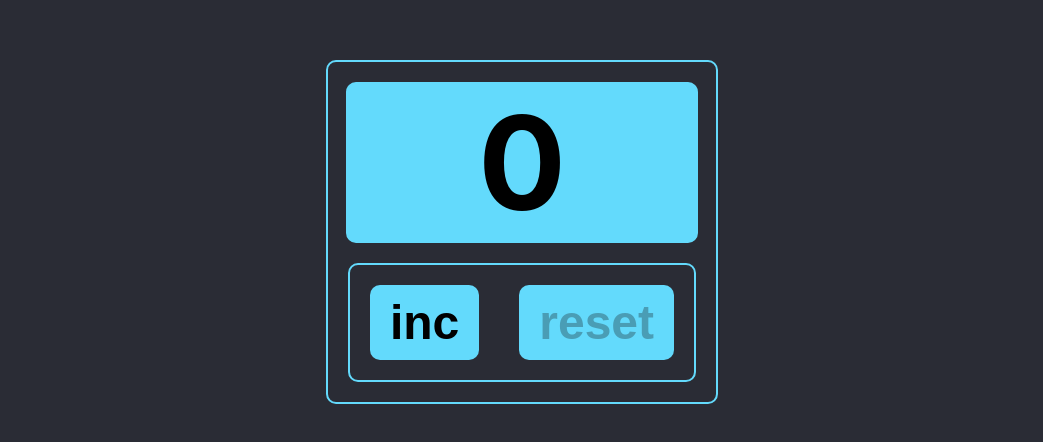
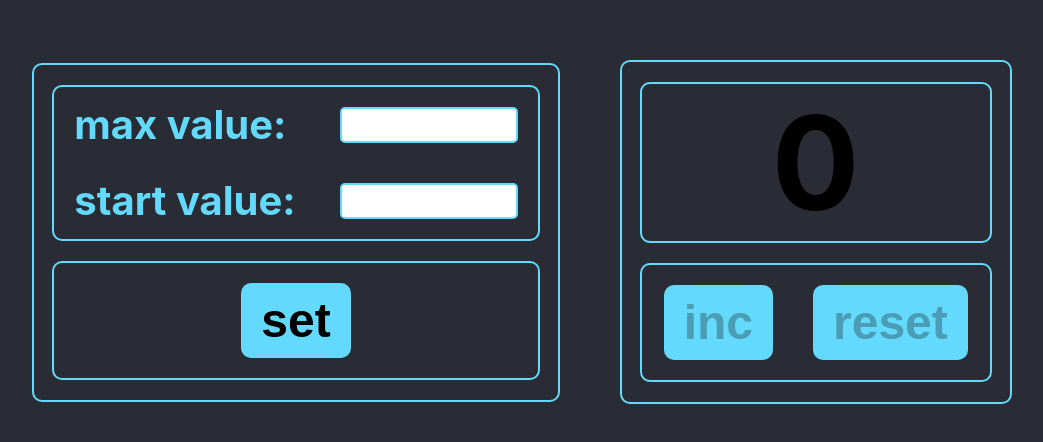
Before and after one commit to Feralwater/exam, a React (Create React App) app: page / in a window 1280 px wide. Shown: the part 168-610 px from the top of the page, without its empty margins (118-1161 px from the left). Built offline with nearby package versions, Linux system fonts and the light colour scheme.

Commit message:
Add main logic

```diff
--- a/src/App.module.css
+++ b/src/App.module.css
@@ -11,6 +11,8 @@
     border: 2px solid #63dafc;
     border-radius: 10px;
     margin: 20px 0 0 0;
+    width: 100%;
+    justify-content: center;
 }
 
 .counter_container {
@@ -20,6 +22,7 @@
     border: 2px solid #63dafc;
     border-radius: 10px;
     padding: 20px;
+    margin: 0 30px;
 }
 
 .counter {
@@ -33,7 +36,7 @@
 
 .display {
     width: 100%;
-    background-color: #63dafc;
+    /*background-color: #63dafc;*/
     border: 2px solid #63dafc;
     border-radius: 10px;
 }
--- a/src/App.tsx
+++ b/src/App.tsx
@@ -1,26 +1,62 @@
 import React, {useState} from 'react';
 import s from './App.module.css';
 import Button from "./button/Button";
+import SetValue from "./setValue/SetValue";
+
+let MAXIMUM: string = "0";
+let MINIMUM: string = "0";
+let disableSet: boolean = false;
 
 function App() {
-    const MAX: number = 5;
-    const MIN: number = 0;
     const [count, setCount] = useState<number>(0)
+    const [minimum, setMinimum] = useState<string>("")
+    const [maximum, setMaximum] = useState<string>("")
     const incrementCount = () => {
         setCount(prev => prev + 1)
     }
     const resetCount = () => {
         setCount(0)
     }
+    const setMaxValue = (value: string) => {
+        setMaximum(value);
+        disableSet = false;
+    }
+    const setStartValue = (value: string) => {
+        setMinimum(value);
+        disableSet = false;
+    }
+
+    const setValue = () => {
+        MAXIMUM = maximum;
+        MINIMUM = minimum;
+        setCount(+minimum);
+        disableSet = true;
+        return {
+            MAXIMUM,
+            MINIMUM
+        }
+    }
+
     return (
         <div className={s.App}>
+
             <div className={s.counter_container}>
                 <div className={s.display}>
-                    <div className={count === MAX ? s.counter + " " + s.red : s.counter}>{count}</div>
+                    <SetValue onChange={setMaxValue} value={maximum}>max value</SetValue>
+                    <SetValue onChange={setStartValue} value={minimum}>start value</SetValue>
                 </div>
                 <div className={s.buttons_container}>
-                    <Button onClick={incrementCount} disabled={count === MAX}>inc</Button>
-                    <Button onClick={resetCount} disabled={count === MIN}>reset</Button>
+                    <Button onClick={setValue} disabled={disableSet}>set</Button>
+                </div>
+            </div>
+
+            <div className={s.counter_container}>
+                <div className={s.display}>
+                    <div className={count === +MAXIMUM && count > 0 ? s.counter + " " + s.red : s.counter}>{count}</div>
+                </div>
+                <div className={s.buttons_container}>
+                    <Button onClick={incrementCount} disabled={count === +MAXIMUM}>inc</Button>
+                    <Button onClick={resetCount} disabled={count === +MINIMUM}>reset</Button>
                 </div>
             </div>
         </div>
--- /dev/null
+++ b/src/setValue/SetValue.module.css
@@ -0,0 +1,23 @@
+.container {
+    display: flex;
+    align-items: center;
+    justify-content: space-between;
+}
+
+.text {
+    color: #63dafc;
+    font-size: 40px;
+    font-weight: bold;
+    padding: 0 20px;
+}
+.input{
+    outline: none;
+    border: 2px solid #63dafc;
+    border-radius: 5px;
+    margin: 20px;
+    height: 30px;
+    text-align: center;
+    font-weight: bold;
+    font-size: 16px;
+    width: 170px;
+}
--- /dev/null
+++ b/src/setValue/SetValue.tsx
@@ -0,0 +1,23 @@
+import React from 'react';
+import s from "./SetValue.module.css"
+
+type PropsInputType = {
+    onChange: (value: string) => void
+    value: string
+}
+
+const SetValue: React.FC<PropsInputType> = ({children, value, onChange}) => {
+    return (
+        <div className={s.container}>
+            <div className={s.text}>{children}:</div>
+            <input
+                className={s.input}
+                type="number"
+                value={value}
+                onChange={(e) => onChange(e.currentTarget.value)}
+            />
+        </div>
+    );
+};
+
+export default SetValue;
```
